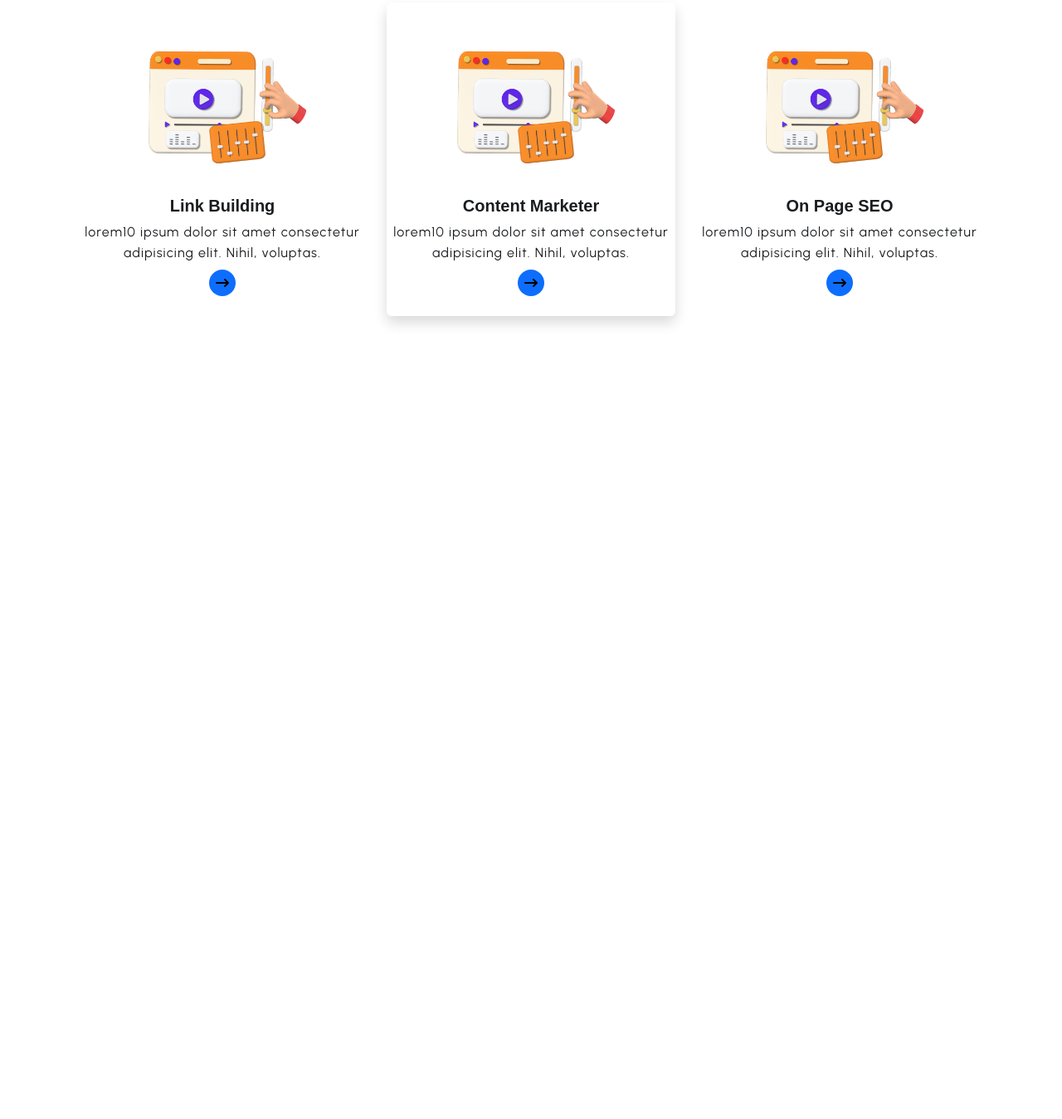
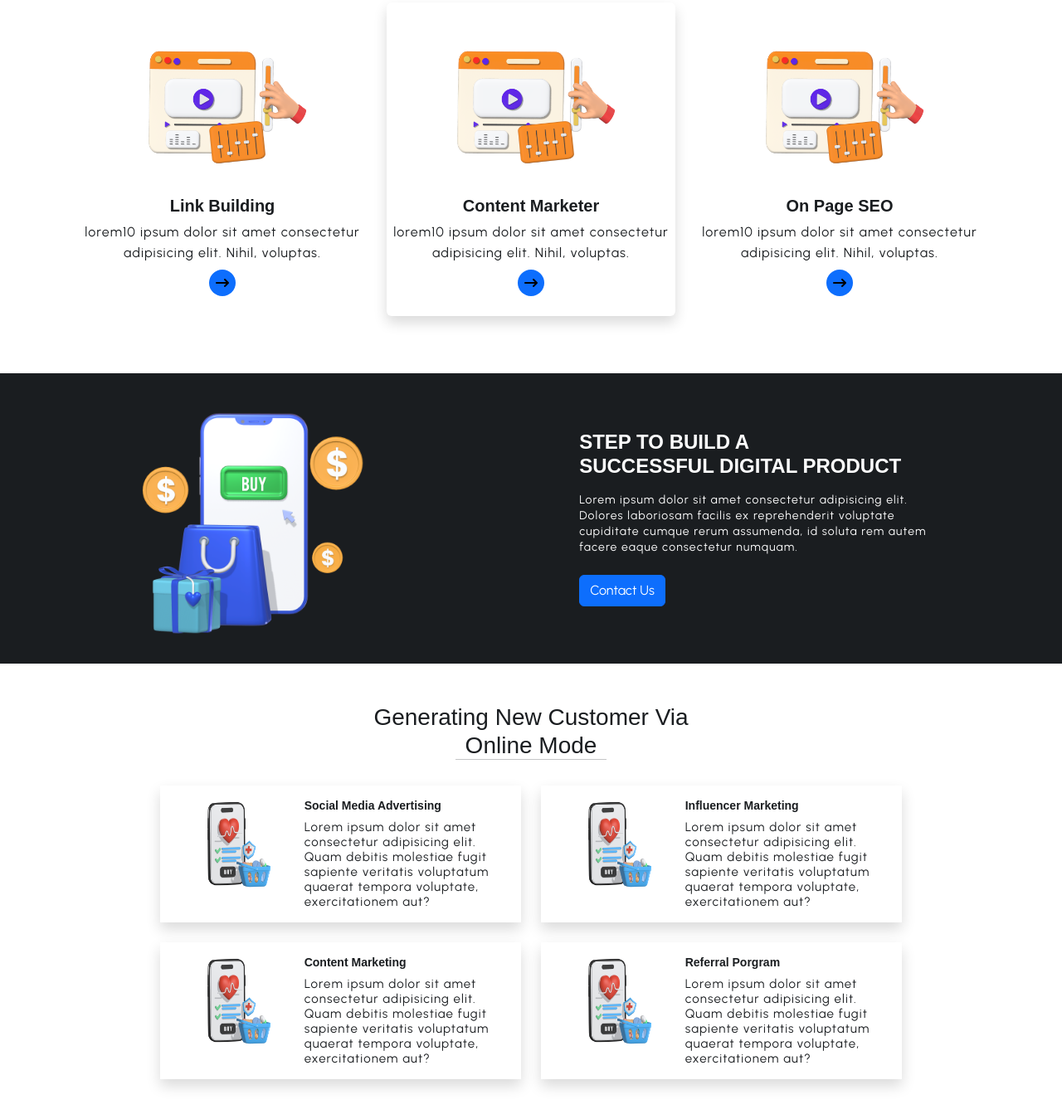
Before and after one commit to muh-younus/FullResponsive-Website, a plain HTML site: page index.html in a window 1280 px wide. Shown: the part 1006-2355 px from the top of the page at 83% size. Before the commit the page ends 1456 px from the top, so only its background shows below. Drawn offline with nearby package versions, Linux system fonts and the light colour scheme.

Commit message:
another commit

```diff
--- a/index.html
+++ b/index.html
@@ -228,6 +228,151 @@
 
     </section>
 
+    <!-- Digital Product showcase-2 -->
+
+    <section class="backcolor">
+
+        <div class="container">
+
+            <div class="row d-flex align-items-center justify-content-center p-3 ">
+
+                <div class="col-sm-12   col-md-12 col-lg-6">
+
+                    <div class="image1">
+
+                      <img class="img-fluid" src="./image/mobile.png" style="width: 60%; height: 60%;" alt="">
+                    </div>
+
+                </div>
+
+                <div class="col-sm-12 col-md-12 col-lg-5">
+
+                    <h4 class="text-uppercase text-white mb-3 fw-bolder">Step to build a  <br>successful digital product</h4>
+
+                    <p class="text-white mb-4 para3 ">Lorem ipsum dolor sit amet consectetur adipisicing elit. Dolores laboriosam facilis ex reprehenderit voluptate cupiditate cumque rerum assumenda, id soluta rem autem facere eaque consectetur numquam.</p>
+
+                    <div class="text-sm-center text-md-start">
+
+                    <button class="btn btn-primary  text-white">Contact Us</button>
+
+                </div>
+
+
+                </div>
+            </div>
+        </div>
+    </section>
+
+
+    <!-- New-Customer -->
+
+    <section>
+
+        <div class="container p-5 position-relative">
+
+            <h3 class="text-center text-capitalize">Generating new customer via <br> online mode
+                <hr class="line w-40 mb-4">
+            </h3>
+
+
+
+
+
+            <div class="container mt-4">
+
+                <div class="row d-flex flex-row gap-4 justify-content-center align-items-center ">
+
+                    <div class="col-sm-12 col-md-12 col-lg-5 p-3 shadow">
+
+                        <main class="d-flex main1">
+
+                            <div class="image2 text-center ">
+
+                                <img src="./image/heart.png"  alt="">
+
+                            </div>
+
+                            <div class="text">
+
+                                <h4 class="head-size">Social Media Advertising</h4>
+
+                                <p class="head-para">Lorem ipsum dolor sit amet consectetur adipisicing elit. Quam debitis molestiae fugit sapiente veritatis voluptatum quaerat tempora voluptate, exercitationem aut? </p>
+
+                            </div>
+
+                        </main>
+                    </div>
+
+                    <div class="col-sm-12 col-md-12 col-lg-5 p-3 shadow">
+
+                        <main class="d-flex main1">
+
+                            <div class="image2 text-center ">
+
+                                <img src="./image/heart.png"  alt="">
+
+                            </div>
+
+                            <div class="text">
+
+                                <h4 class="head-size">Influencer Marketing</h4>
+
+                                <p class="head-para">Lorem ipsum dolor sit amet consectetur adipisicing elit. Quam debitis molestiae fugit sapiente veritatis voluptatum quaerat tempora voluptate, exercitationem aut?</p>
+
+                            </div>
+
+                        </main>
+                    </div>
+                    <div class="col-sm-12 col-md-12 col-lg-5 p-3 shadow">
+
+                        <main class="d-flex main1">
+
+                            <div class="image2 text-center ">
+
+                                <img src="./image/heart.png"  alt="">
+
+                            </div>
+
+                            <div class="text">
+
+                                <h4 class="head-size">Content Marketing</h4>
+
+                                <p class="head-para">Lorem ipsum dolor sit amet consectetur adipisicing elit. Quam debitis molestiae fugit sapiente veritatis voluptatum quaerat tempora voluptate, exercitationem aut?</p>
+
+                            </div>
+
+                        </main>
+                    </div>
+                    <div class="col-sm-12 col-md-12 col-lg-5 p-3 shadow">
+
+                        <main class="d-flex main1">
+
+                            <div class="image2 text-center ">
+
+                                <img src="./image/heart.png"  alt="">
+
+                            </div>
+
+                            <div class="text">
+
+                                <h4 class="head-size">Referral Porgram</h4>
+
+                                <p class="head-para">Lorem ipsum dolor sit amet consectetur adipisicing elit. Quam debitis molestiae fugit sapiente veritatis voluptatum quaerat tempora voluptate, exercitationem aut?</p>
+
+                            </div>
+
+                        </main>
+                    </div>
+
+
+                </div>
+            </div>
+
+
+
+        </div>
+    </section>
+
 
 
     <script src="https://cdn.jsdelivr.net/npm/bootstrap@5.3.3/dist/js/bootstrap.bundle.min.js"
--- a/style.css
+++ b/style.css
@@ -159,3 +159,47 @@ li{
 
     box-shadow: rgba(150,150,150,0.5) 0 10px 14px;
 }
+
+
+/* Digital-product showcase */
+.backcolor{
+
+    background-color: var(--bs-dark-color);
+}
+
+.para3{
+
+    font-size: 14px;
+    line-height: 1.2rem;
+}
+
+.line{
+
+    position: absolute;
+    left:42%;
+    top: 18%;
+    width: 16%
+
+}
+
+.main1 .image2 img{
+
+    max-height: 90%;
+
+
+    height: 100%;
+    width: 60%;
+
+}
+
+.head-size{
+
+    font-size: 14px;
+    font-weight: bold;
+}
+
+.head-para{
+
+    font-size: 15px;
+    line-height: 18px;
+}
```
Also changed, not shown: image/Mobile Transaction.png (added), image/heart.png (added), image/mobile.png (added).
